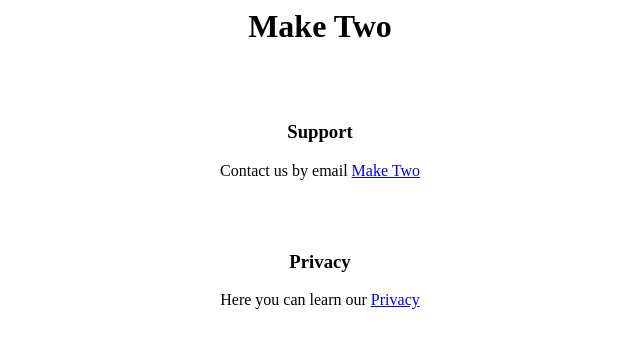
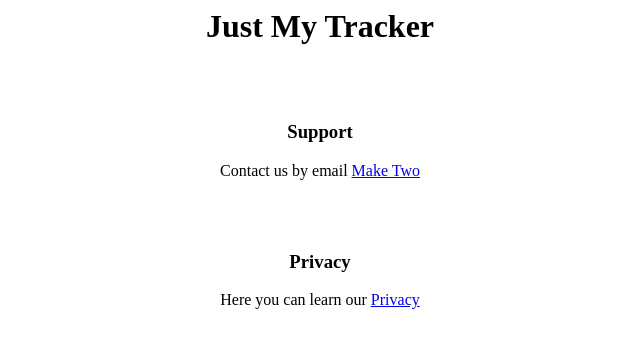
Before and after one commit to JustTwoCo/justtracker.support, a plain HTML site: page index.html in a window 1280 px wide. Shown: the whole page, without its empty margins (320-960 px from the left). Drawn offline with Linux system fonts and the light colour scheme.

Commit message:
Update index.html

```diff
--- a/index.html
+++ b/index.html
@@ -1,19 +1,19 @@
 <html>
  <head>
   <meta http-equiv="Content-Type" content="text/html; charset=utf-8">
-  <title>Make Two</title>
+  <title>Just My Tracker</title>
  </head>
  <body>
   <center>
-   <h1>Make Two</h1>
+   <h1>Just My Tracker</h1>
    <br>
    <br>
      <h3>Support</h3>
-     <p>Contact us by email <a href="mailto:maketwo.help@yandex.com">Make Two</a></p>
+     <p>Contact us by email <a href="mailto:justlife.apps@yandex.ru">Make Two</a></p>
      <br>
      <br>
      <h3>Privacy</h3>
-     <p>Here you can learn our <a href="https://www.termsfeed.com/live/6697f363-2961-4eb8-8c5e-7cee0bcccc91">Privacy</a></p>
+     <p>Here you can learn our <a href="https://www.termsfeed.com/live/6e18d652-23c3-4f0f-9a01-d5c35d63f309">Privacy</a></p>
    </center>
  </body>
 </html>
```
